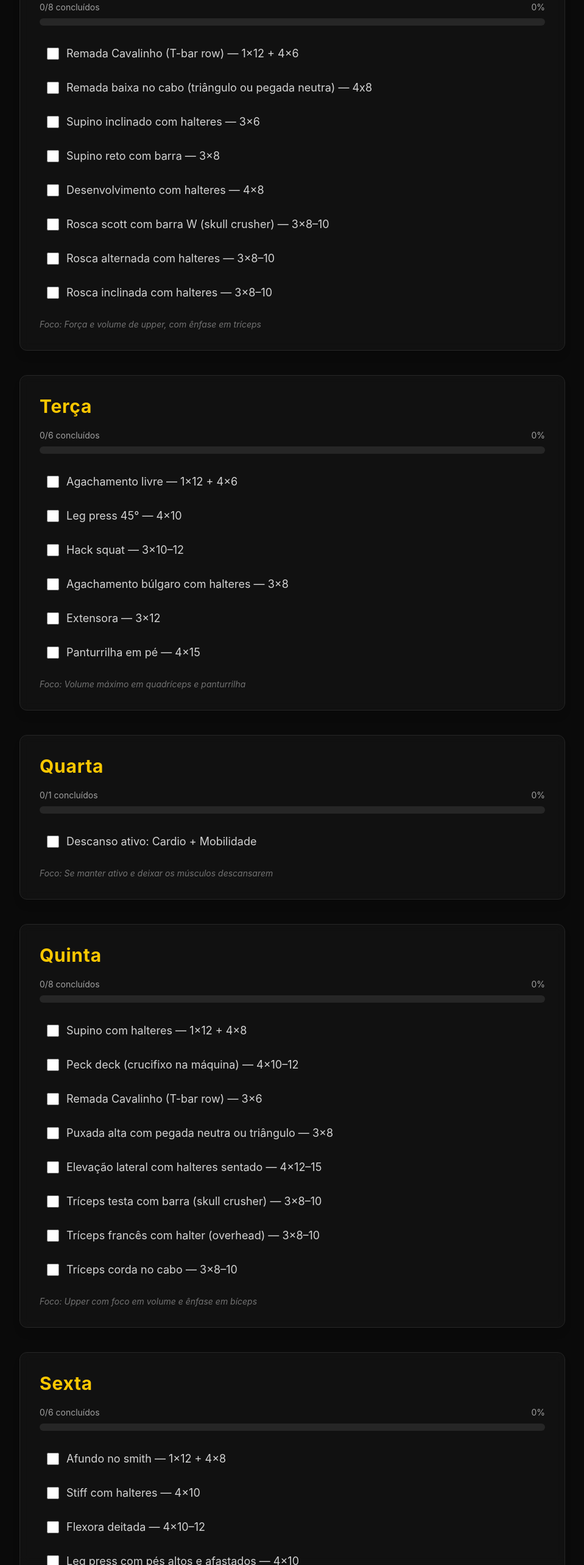
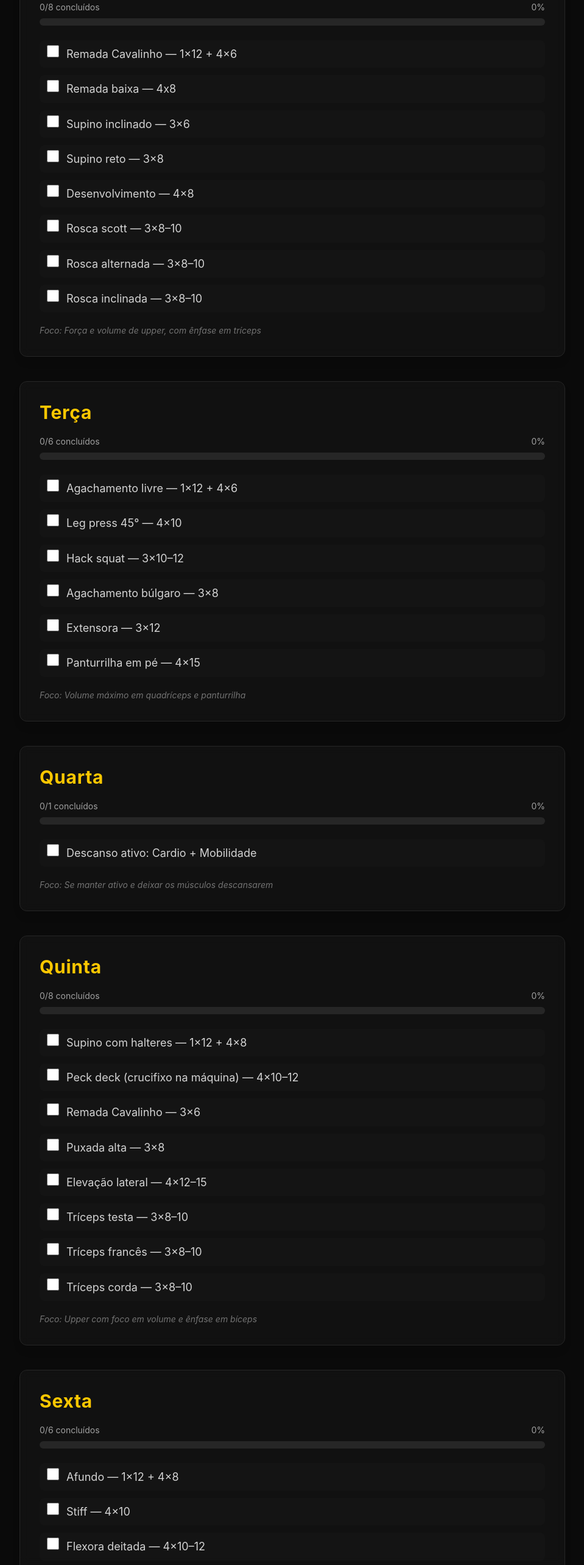
Before and after one commit to Cardimy/Projeto-Vigilante, a React (Vite) app: page / in a window 1280 px wide. Shown: the part 885-3451 px from the top of the page at 61% size, without its empty margins (160-1119 px from the left). Built offline with nearby package versions, Linux system fonts and the light colour scheme.

Commit message:
att treino

```diff
--- a/src/App.jsx
+++ b/src/App.jsx
@@ -128,14 +128,14 @@ export default function ProjetoVigilante() {
               focus: "Força e volume de upper, com ênfase em tríceps",
               exercises:
               [
-                "Remada Cavalinho (T-bar row) — 1×12 + 4×6",
-                "Remada baixa no cabo (triângulo ou pegada neutra) — 4x8",
-                "Supino inclinado com halteres — 3×6",
-                "Supino reto com barra — 3×8",
-                "Desenvolvimento com halteres — 4×8",
-                "Rosca scott com barra W (skull crusher) — 3×8–10",
-                "Rosca alternada com halteres — 3×8–10",
-                "Rosca inclinada com halteres — 3×8–10",
+                "Remada Cavalinho — 1×12 + 4×6",
+                "Remada baixa — 4x8",
+                "Supino inclinado — 3×6",
+                "Supino reto — 3×8",
+                "Desenvolvimento — 4×8",
+                "Rosca scott — 3×8–10",
+                "Rosca alternada — 3×8–10",
+                "Rosca inclinada — 3×8–10",
               ],
             },
 
@@ -147,7 +147,7 @@ export default function ProjetoVigilante() {
                 "Agachamento livre — 1×12 + 4×6",
                 "Leg press 45° — 4×10",
                 "Hack squat — 3×10–12",
-                "Agachamento búlgaro com halteres — 3×8",
+                "Agachamento búlgaro — 3×8",
                 "Extensora — 3×12",
                 "Panturrilha em pé — 4×15",
               ],
@@ -168,12 +168,12 @@ export default function ProjetoVigilante() {
               exercises: [
                 "Supino com halteres — 1×12 + 4×8",
                 "Peck deck (crucifixo na máquina) — 4×10–12",
-                "Remada Cavalinho (T-bar row) — 3×6",
-                "Puxada alta com pegada neutra ou triângulo — 3×8",
-                "Elevação lateral com halteres sentado — 4×12–15",
-                "Tríceps testa com barra (skull crusher) — 3×8–10",
-                "Tríceps francês com halter (overhead) — 3×8–10",
-                "Tríceps corda no cabo — 3×8–10",
+                "Remada Cavalinho — 3×6",
+                "Puxada alta — 3×8",
+                "Elevação lateral — 4×12–15",
+                "Tríceps testa — 3×8–10",
+                "Tríceps francês — 3×8–10",
+                "Tríceps corda — 3×8–10",
               ],
             },
 
@@ -181,12 +181,12 @@ export default function ProjetoVigilante() {
               title: "Sexta",
               focus: "Força e hipertrofia de posterior e glúteos",
               exercises: [
-                "Afundo no smith — 1×12 + 4×8",
-                "Stiff com halteres — 4×10",
+                "Afundo — 1×12 + 4×8",
+                "Stiff — 4×10",
                 "Flexora deitada — 4×10–12",
-                "Leg press com pés altos e afastados — 4×10",
+                "Leg press 45° — 4×10",
                 "Elevação pélvica — 4×10",
-                "Abdução no cabo ou máquina — 3x12–15",
+                "Abdutora— 3x12–15",
               ],
             },
 
@@ -260,10 +260,10 @@ export default function ProjetoVigilante() {
               <label
                 key={exerciseId}
                 className="
-                  flex items-center gap-3
+                  flex items-start gap-3
                   rounded-lg
                   px-3 py-2
-                  hover:bg-neutral-800/50
+                  bg-neutral-800/20 hover:bg-neutral-800/50
                   transition-all
                   cursor-pointer
                 "
@@ -276,7 +276,7 @@ export default function ProjetoVigilante() {
                 />
 
                 <span
-                  className={`text-lg transition-all ${
+                  className={`text-sm md:text-lg leading-relaxed transition-all ${
                     checkedItems[exerciseId]
                       ? "line-through text-neutral-500"
                       : "text-neutral-300"
```
